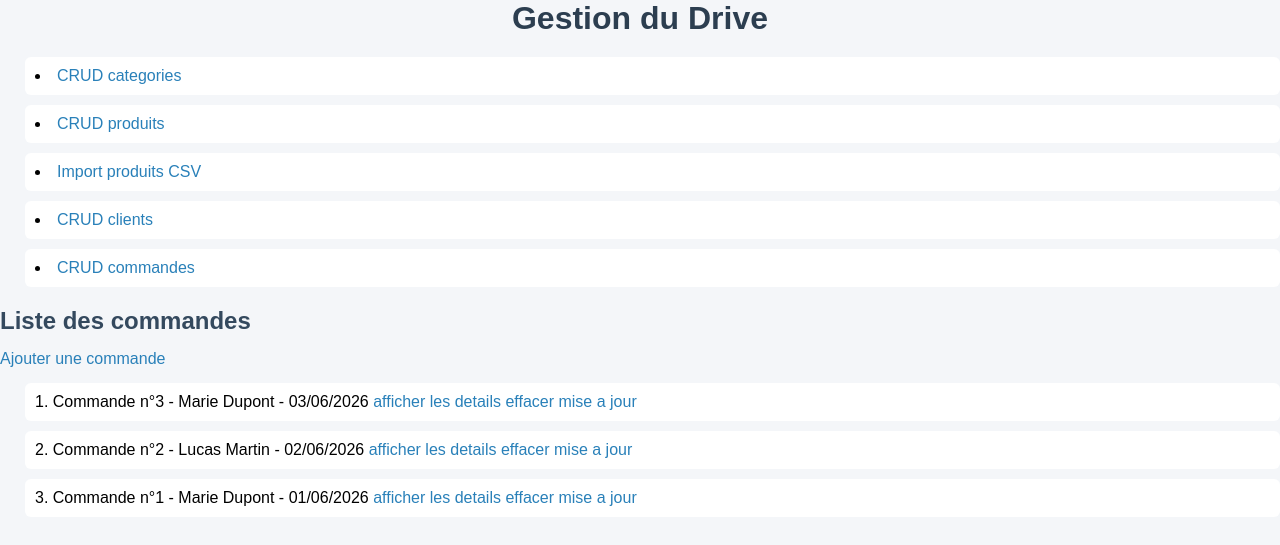
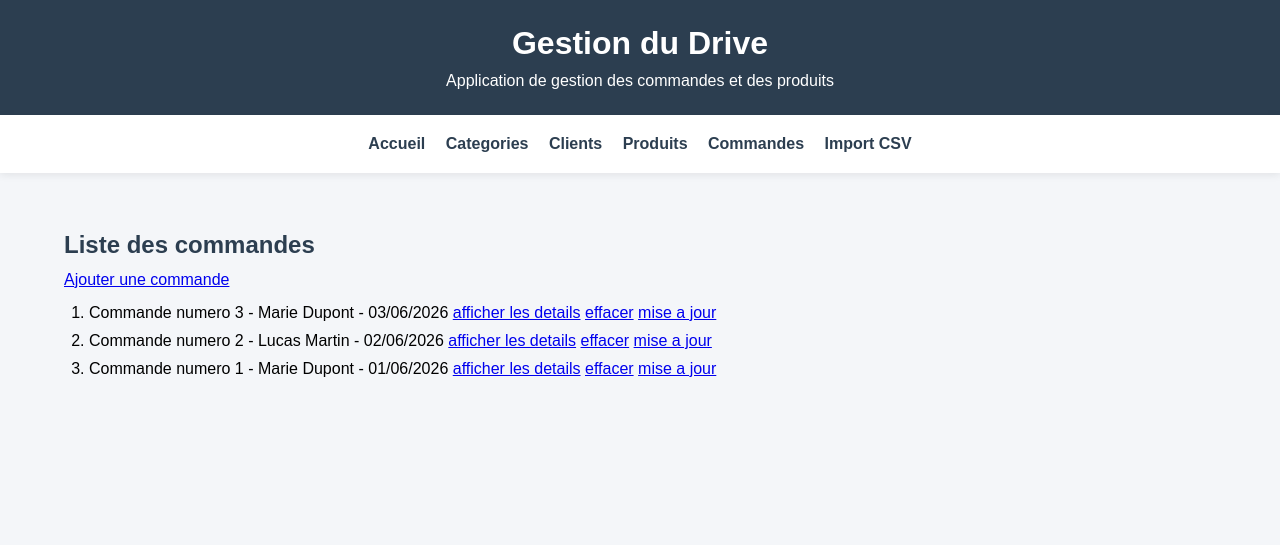
Before and after one commit to huymingbanchongphanith-arch/SAE203, a Django app: page /drive/commandes/ in a window 1280 px wide. Shown: the top 545 px of the page. Run offline with Django 5.2, Linux system fonts and the light colour scheme; data comes from the database, SQL or seed files in the repository.

Commit message:
Applique le style commun aux pages drive

```diff
--- /dev/null
+++ b/Sae203/drive/static/drive/css/style.css
@@ -0,0 +1,128 @@
+*{
+    margin:0;
+    padding:0;
+    box-sizing:border-box;
+    font-family: Arial, sans-serif;
+}
+body{
+    background:#f4f6f9;
+}
+header{
+    background:#2c3e50;
+    color:white;
+    text-align:center;
+    padding:25px;
+}
+header h1{
+    margin-bottom:10px;
+}
+.container{
+    width:90%;
+    max-width:1200px;
+    margin:auto;
+    padding:40px 0;
+}
+.menu{
+    display:grid;
+    grid-template-columns:repeat(auto-fit,minmax(250px,1fr));
+    gap:25px;
+}
+.card{
+    background:white;
+    border-radius:12px;
+    padding:25px;
+    box-shadow:0 3px 10px rgba(0,0,0,0.15);
+    transition:0.3s;
+    text-align:center;
+}
+.card:hover{
+    transform:translateY(-5px);
+}
+.card h2{
+    margin-bottom:15px;
+    color:#2c3e50;
+}
+.card p{
+    color:#666;
+    margin-bottom:20px;
+}
+.btn{
+    display:inline-block;
+    text-decoration:none;
+    background:#3498db;
+    color:white;
+    padding:10px 20px;
+    border-radius:8px;
+    transition:0.3s;
+}
+.btn:hover{
+    background:#2980b9;
+}
+footer{
+    text-align:center;
+    padding:20px;
+    color:#777;
+}
+nav{
+    background:white;
+    padding:14px 5%;
+    box-shadow:0 2px 8px rgba(0,0,0,0.08);
+    text-align:center;
+}
+nav a{
+    display:inline-block;
+    margin:6px 8px;
+    text-decoration:none;
+    color:#2c3e50;
+    font-weight:bold;
+}
+nav a:hover{
+    color:#3498db;
+}
+h2,h3{
+    color:#2c3e50;
+    margin:18px 0 12px;
+}
+ol,ul{
+    margin:15px 0 20px 25px;
+}
+li{
+    margin-bottom:10px;
+}
+form{
+    background:white;
+    padding:22px;
+    border-radius:12px;
+    box-shadow:0 3px 10px rgba(0,0,0,0.12);
+    margin-top:15px;
+}
+input,select,textarea{
+    padding:7px;
+    margin:5px;
+}
+input[type="submit"]{
+    background:#3498db;
+    color:white;
+    border:none;
+    border-radius:8px;
+    padding:10px 20px;
+    cursor:pointer;
+}
+input[type="submit"]:hover{
+    background:#2980b9;
+}
+table{
+    width:100%;
+    border-collapse:collapse;
+    background:white;
+    margin-top:15px;
+}
+th,td{
+    padding:10px;
+    border:1px solid #d9dee5;
+    text-align:left;
+}
+th{
+    background:#2c3e50;
+    color:white;
+}
--- a/Sae203/drive/templates/drive/commande/index.html
+++ b/Sae203/drive/templates/drive/commande/index.html
@@ -1,20 +1,10 @@
-<!DOCTYPE html>
-<html lang="fr">
-<head>
-    <meta charset="UTF-8">
-    <title>Commandes</title>
-    {% load static %}
-    <link rel="stylesheet" href="{% static 'drive/style.css' %}">
-</head>
-<body>
-    <h1>Gestion du Drive</h1>
-    <ul>
-        <li><a href="/drive/categories/">CRUD categories</a></li>
-        <li><a href="/drive/produits/">CRUD produits</a></li>
-        <li><a href="/drive/importproduitscsv/">Import produits CSV</a></li>
-        <li><a href="/drive/clients/">CRUD clients</a></li>
-        <li><a href="/drive/commandes/">CRUD commandes</a></li>
-    </ul>
+{% extends 'drive/main.html' %}
+
+{% block title %}
+Commandes
+{% endblock %}
+
+{% block content %}
 <h2>Liste des commandes</h2>
 <a href="/drive/ajoutcommande/">Ajouter une commande</a>
 {% if erreur %}
@@ -23,12 +13,11 @@
 <ol>
     {% for co in liste %}
         <li>
-                Commande n°{{ co.numero }} - {{ co.client.prenom }} {{ co.client.nom }} - {{ co.date_commande|date:"d/m/Y" }}
+            Commande numero {{ co.numero }} - {{ co.client.prenom }} {{ co.client.nom }} - {{ co.date_commande|date:"d/m/Y" }}
             <a href="/drive/affichecommande/{{ co.numero }}/">afficher les details</a>
             <a href="/drive/deletecommande/{{ co.numero }}/">effacer</a>
             <a href="/drive/updatecommande/{{ co.numero }}/">mise a jour</a>
         </li>
     {% endfor %}
 </ol>
-</body>
-</html>
+{% endblock %}
--- a/Sae203/drive/templates/drive/main.html
+++ b/Sae203/drive/templates/drive/main.html
@@ -2,22 +2,28 @@
 <html lang="fr">
 
 <head>
-
+    {% load static %}
     <meta charset="UTF-8">
     <title>{% block title %}Drive{% endblock %}</title>
-
+    <link rel="stylesheet" href="{% static 'drive/css/style.css' %}">
 </head>
 <body>
-    <h1>Gestion du Drive</h1>
+    <header>
+        <h1>Gestion du Drive</h1>
+        <p>Application de gestion des commandes et des produits</p>
+    </header>
     <nav>
         <a href="/drive/">Accueil</a>
         <a href="/drive/categories/">Categories</a>
         <a href="/drive/clients/">Clients</a>
         <a href="/drive/produits/">Produits</a>
+        <a href="/drive/commandes/">Commandes</a>
         <a href="/drive/importproduitscsv/">Import CSV</a>
     </nav>
 
-    {% block content %}
-    {% endblock %}
+    <div class="container">
+        {% block content %}
+        {% endblock %}
+    </div>
 </body>
 </html>
```
Also changed, not shown: Sae203/drive/templates/drive/categorie/ajout.html (+14 -14 lines), Sae203/drive/templates/drive/categorie/update.html (+14 -14 lines), Sae203/drive/templates/drive/client/ajout.html (+14 -14 lines), Sae203/drive/templates/drive/client/update.html (+14 -14 lines), Sae203/drive/templates/drive/commande/ajout.html (+12 -12 lines), Sae203/drive/templates/drive/commande/update.html (+10 -15 lines), Sae203/drive/templates/drive/produit/affiche.html (+9 -10 lines), Sae203/drive/templates/drive/produit/ajout.html (+14 -14 lines), Sae203/drive/templates/drive/produit/import_csv.html (+9 -10 lines), Sae203/drive/templates/drive/produit/resultat_import.html (+10 -11 lines), Sae203/drive/templates/drive/produit/update.html (+14 -14 lines). Lines whose indentation alone changed are shown as unchanged.
